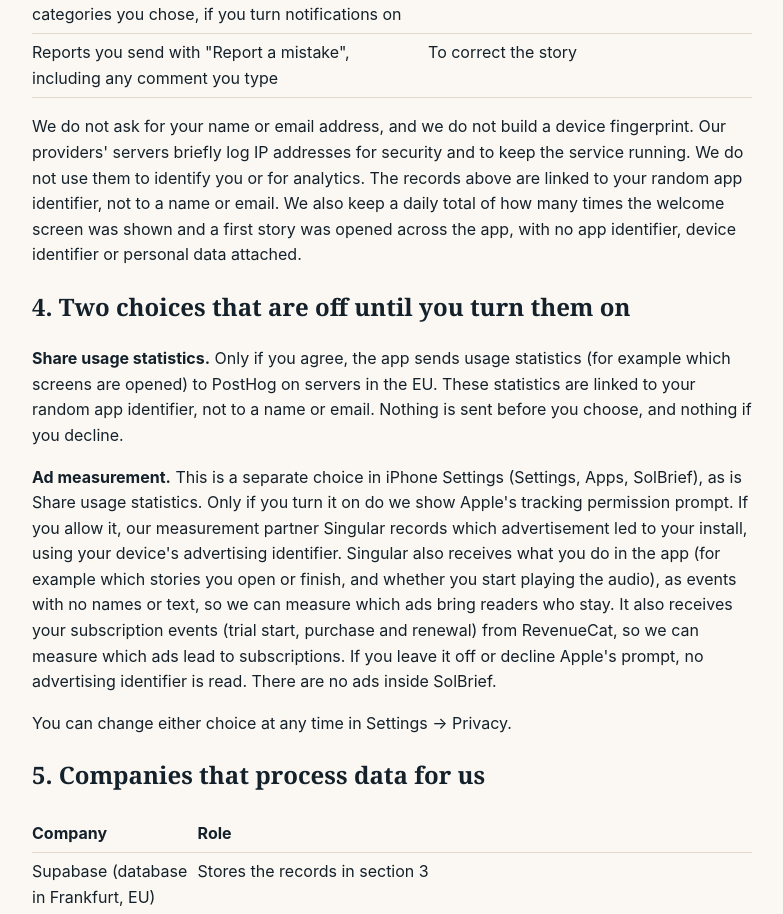
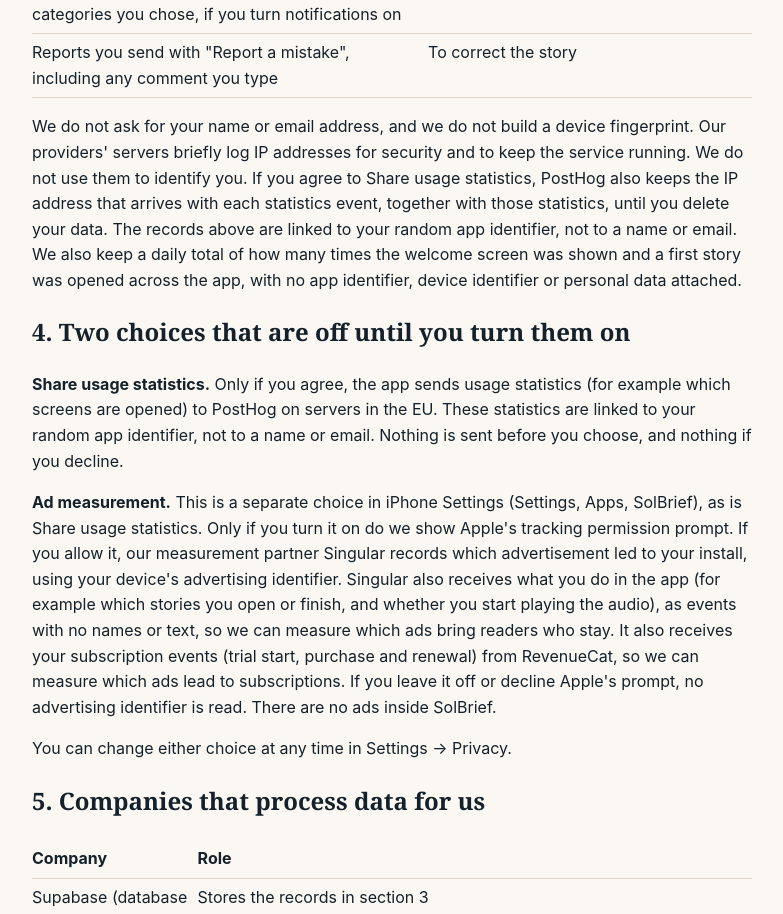
Before and after one commit to ratkob/solbrief-site, a plain HTML site: page privacy/index.html in a window 1280 px wide. Shown: the part 828-1742 px from the top of the page, without its empty margins (248-1031 px from the left). Drawn offline with Linux system fonts and the light colour scheme.

Commit message:
Publish site from ratkob/SolBrief@3158616

```diff
--- a/privacy/index.html
+++ b/privacy/index.html
@@ -34,7 +34,7 @@
     <tr><td>A push notification token and the towns and categories you chose, if you turn notifications on</td><td>To send the alerts you asked for</td></tr>
     <tr><td>Reports you send with "Report a mistake", including any comment you type</td><td>To correct the story</td></tr>
   </table>
-  <p>We do not ask for your name or email address, and we do not build a device fingerprint. Our providers' servers briefly log IP addresses for security and to keep the service running. We do not use them to identify you or for analytics. The records above are linked to your random app identifier, not to a name or email. We also keep a daily total of how many times the welcome screen was shown and a first story was opened across the app, with no app identifier, device identifier or personal data attached.</p>
+  <p>We do not ask for your name or email address, and we do not build a device fingerprint. Our providers' servers briefly log IP addresses for security and to keep the service running. We do not use them to identify you. If you agree to Share usage statistics, PostHog also keeps the IP address that arrives with each statistics event, together with those statistics, until you delete your data. The records above are linked to your random app identifier, not to a name or email. We also keep a daily total of how many times the welcome screen was shown and a first story was opened across the app, with no app identifier, device identifier or personal data attached.</p>
 
   <h2>4. Two choices that are off until you turn them on</h2>
   <p><strong>Share usage statistics.</strong> Only if you agree, the app sends usage statistics (for example which screens are opened) to PostHog on servers in the EU. These statistics are linked to your random app identifier, not to a name or email. Nothing is sent before you choose, and nothing if you decline.</p>
```
